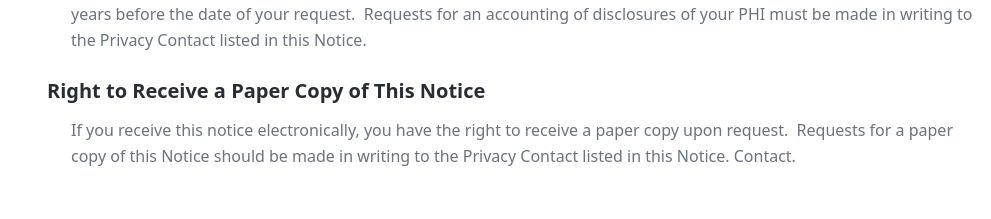
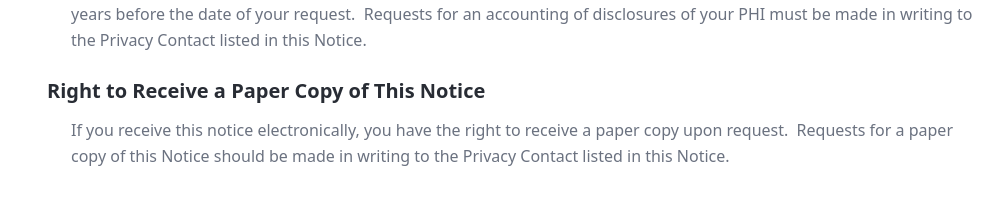
Before and after one commit to EndoMDHealth/endomdhealth_frontend, a React (Vite) app: page /privacy-policy in a window 1280 px wide. Shown: the part 4209-4428 px from the top of the page, without its empty margins (289-1280 px from the left). Built offline with nearby package versions, Linux system fonts and the light colour scheme; the HTML template or start-up script is replaced by a standard one.

Commit message:
Code edited in Lovable Code Editor
Edited UI in Lovable

```diff
--- a/src/pages/PrivacyPolicy.tsx
+++ b/src/pages/PrivacyPolicy.tsx
@@ -362,7 +362,7 @@ const PrivacyPolicy = () => {
                       <li className="leading-relaxed">
                         If you receive this notice electronically, you have the right to receive a paper copy upon
                         request.  Requests for a paper copy of this Notice should be made in writing to the Privacy
-                        Contact listed in this Notice. Contact.
+                        Contact listed in this Notice.
                       </li>
                     </ul>
                   </div>
```
